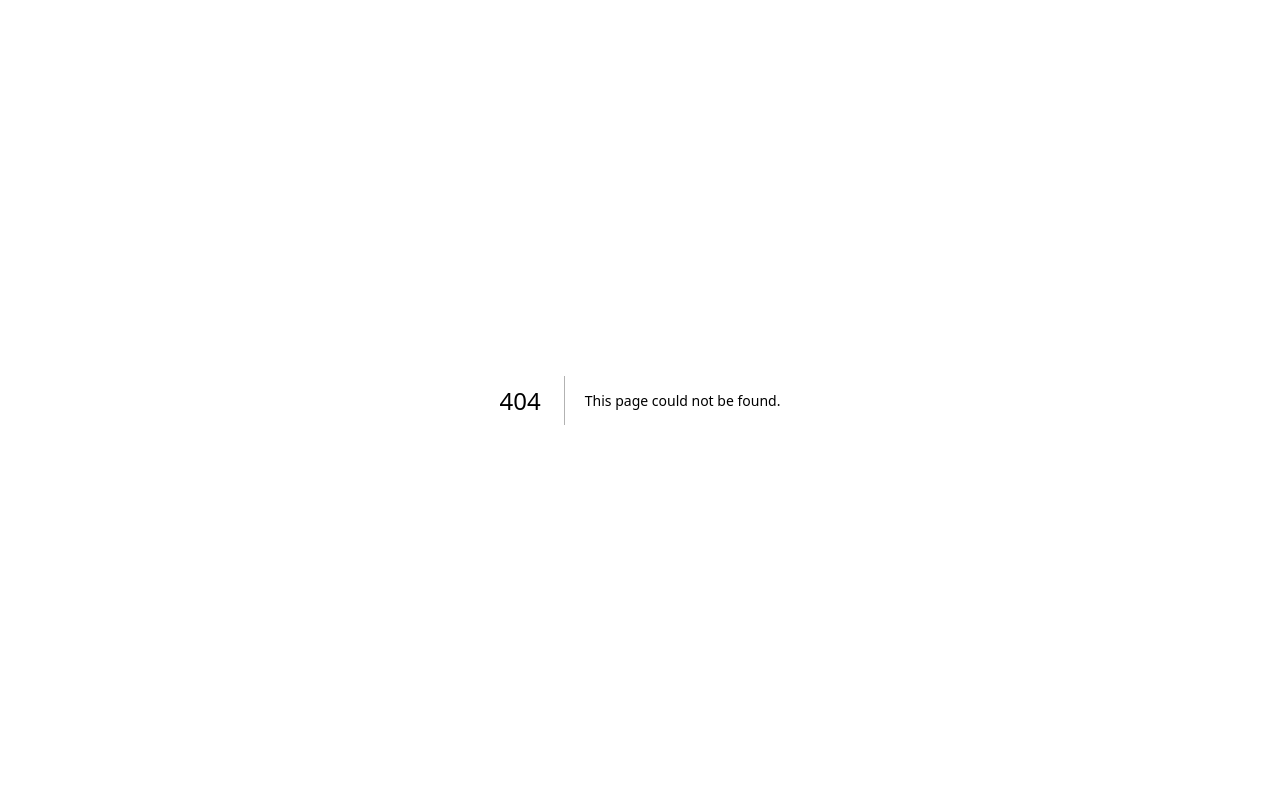
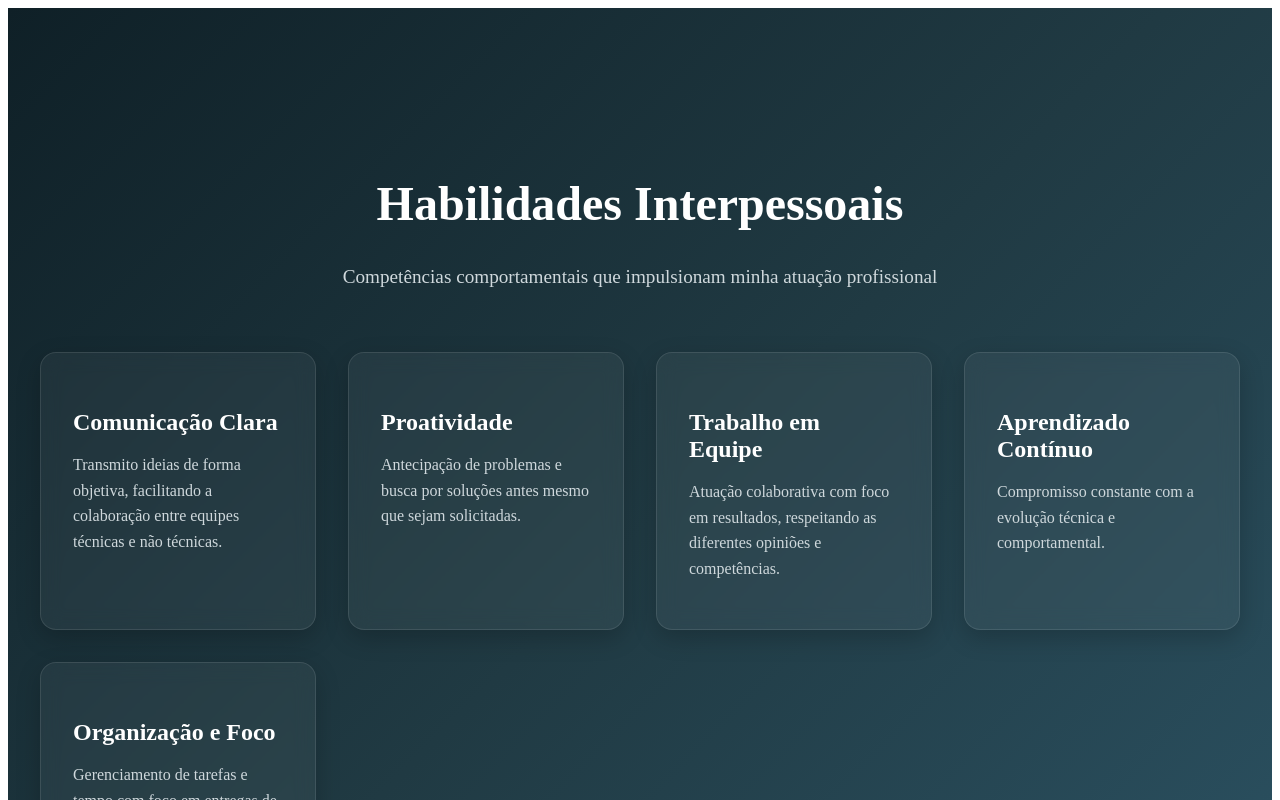
Before and after one commit to DenilsoferreiraL/portfolio, a Next.js app: page /SoftSkillsSection in a window 1280 px wide. Before the commit this address had no page. Shown: the top 800 px of the page. Built offline with nearby package versions, Linux system fonts and the light colour scheme.

Commit message:
refactor: Add SoftSkillsSection component with styled elements and skills data

```diff
--- a/src/app/Home/page.tsx
+++ b/src/app/Home/page.tsx
@@ -4,6 +4,7 @@ import { AboutHero } from '@/pages/AboutHero'
 // import { ExperienceTimeline } from '@/pages/ExperienceTimeline'
 import { ProjectsSection } from '@/pages/ProjectsSection'
 import { SkillsSection } from '@/pages/SkillsSection'
+import SoftSkillsSection from '@/pages/SoftSkillsSection'
 
 
 export const AboutPage = () => {
@@ -12,6 +13,7 @@ export const AboutPage = () => {
         <main>
             <AboutHero />
             <SkillsSection />
+            <SoftSkillsSection />
             <ProjectsSection />
             {/* <ExperienceTimeline />
             <EducationSection /> */}
--- /dev/null
+++ b/src/pages/SoftSkillsSection/index.tsx
@@ -0,0 +1,55 @@
+'use client';
+
+import * as S from './styles'
+
+const softSkills = [
+    {
+        title: 'Comunicação Clara',
+        description: 'Transmito ideias de forma objetiva, facilitando a colaboração entre equipes técnicas e não técnicas.',
+    },
+    {
+        title: 'Proatividade',
+        description: 'Antecipação de problemas e busca por soluções antes mesmo que sejam solicitadas.',
+    },
+    {
+        title: 'Trabalho em Equipe',
+        description: 'Atuação colaborativa com foco em resultados, respeitando as diferentes opiniões e competências.',
+    },
+    {
+        title: 'Aprendizado Contínuo',
+        description: 'Compromisso constante com a evolução técnica e comportamental.',
+    },
+    {
+        title: 'Organização e Foco',
+        description: 'Gerenciamento de tarefas e tempo com foco em entregas de qualidade dentro dos prazos.',
+    },
+];
+
+export default function SoftSkillsSection() {
+    return (
+        <S.Wrapper
+            initial={{ opacity: 0 }}
+            animate={{ opacity: 1 }}
+            transition={{ duration: 0.6 }}
+        >
+            <S.Title>Habilidades Interpessoais</S.Title>
+            <S.Subtitle>Competências comportamentais que impulsionam minha atuação profissional</S.Subtitle>
+
+            <S.SkillsGrid>
+                {softSkills.map((skill, index) => (
+                    <S.SkillCard
+                        key={skill.title}
+                        whileHover={{ scale: 1.05 }}
+                        whileTap={{ scale: 0.98 }}
+                        initial={{ opacity: 0, y: 20 }}
+                        animate={{ opacity: 1, y: 0 }}
+                        transition={{ delay: index * 0.1 }}
+                    >
+                        <S.SkillTitle>{skill.title}</S.SkillTitle>
+                        <S.SkillDescription>{skill.description}</S.SkillDescription>
+                    </S.SkillCard>
+                ))}
+            </S.SkillsGrid>
+        </S.Wrapper>
+    );
+}
--- /dev/null
+++ b/src/pages/SoftSkillsSection/styles.ts
@@ -0,0 +1,56 @@
+import { motion } from "framer-motion";
+import styled from "styled-components";
+
+export const Wrapper = styled(motion.section)`
+  display: flex;
+  flex-direction: column;
+  align-items: center;
+  padding: 8rem 2rem;
+  background: linear-gradient(135deg, #0f2027, #203a43, #2c5364);
+  min-height: 100vh;
+  color: #fff;
+`;
+
+export const Title = styled.h1`
+  font-size: 3rem;
+  margin-bottom: 1rem;
+  text-align: center;
+`;
+
+export const Subtitle = styled.p`
+  font-size: 1.2rem;
+  color: #cfd8dc;
+  max-width: 600px;
+  text-align: center;
+  margin-bottom: 4rem;
+`;
+
+export const SkillsGrid = styled.div`
+  display: grid;
+  grid-template-columns: repeat(auto-fit, minmax(250px, 1fr));
+  gap: 2rem;
+  width: 100%;
+  max-width: 1200px;
+`;
+
+export const SkillCard = styled(motion.div)`
+  background: rgba(255, 255, 255, 0.05);
+  border: 1px solid rgba(255, 255, 255, 0.1);
+  border-radius: 16px;
+  padding: 2rem;
+  backdrop-filter: blur(10px);
+  box-shadow: 0 8px 25px rgba(0, 0, 0, 0.2);
+  transition: 0.3s all;
+`;
+
+export const SkillTitle = styled.h3`
+  font-size: 1.5rem;
+  margin-bottom: 1rem;
+  color: #fff;
+`;
+
+export const SkillDescription = styled.p`
+  font-size: 1rem;
+  color: #cfd8dc;
+  line-height: 1.6;
+`;
```
